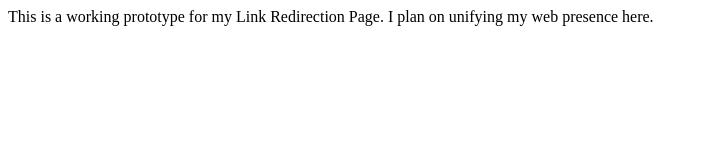
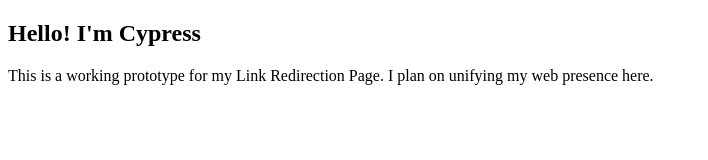
Before and after one commit to cypressdesigngumroad-design/autdog, a plain HTML site: page index.html in a window 1280 px wide. Shown: the whole page, without its empty margins (0-708 px from the left). Drawn offline with Linux system fonts and the light colour scheme.

Commit message:
Update index.html
update index

```diff
--- a/index.html
+++ b/index.html
@@ -7,6 +7,7 @@
 
 	<body>
 
+		<H2>Hello! I'm Cypress</H2>
 		This is a working prototype for my Link Redirection Page. I plan on unifying my web presence here.
 
 	</body>
```
